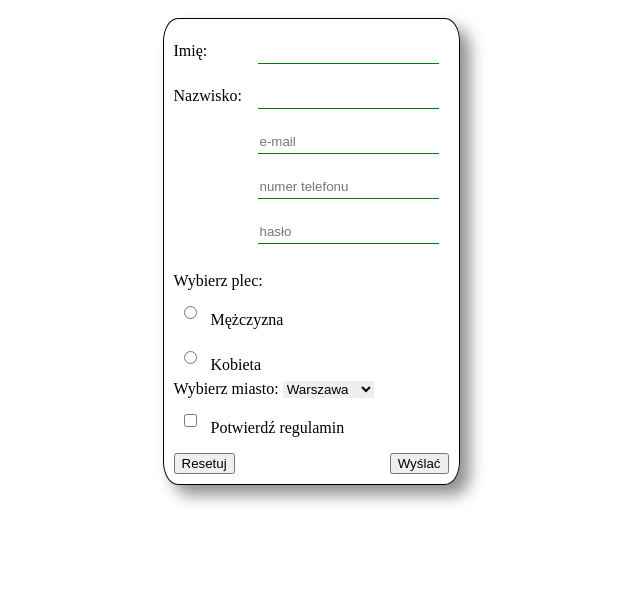
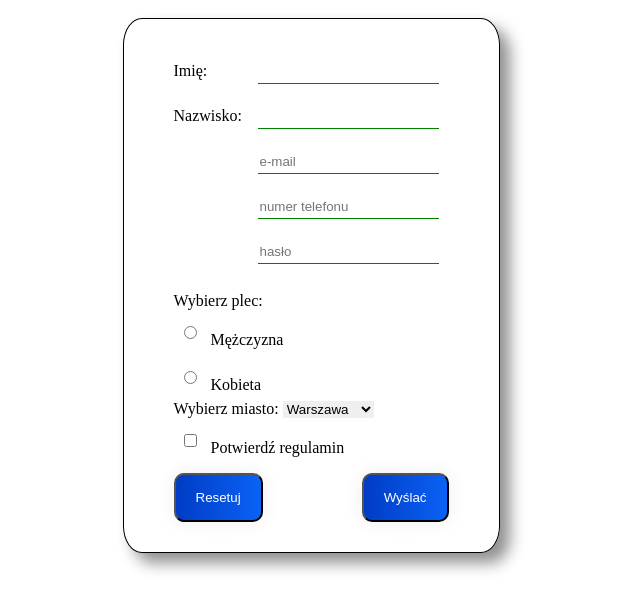
Before and after one commit to RomaniukD/Formularz07, a plain HTML site: page formularz.html in a window 1280 px wide. Shown: the part 48-658 px from the top of the page, without its empty margins (329-969 px from the left). Drawn offline with Linux system fonts and the light colour scheme.

Commit message:
Update style.css

```diff
--- a/style.css
+++ b/style.css
@@ -2,13 +2,13 @@
     display: inline-block;
     border: 1px black solid;
     border-radius: 5%;
-    padding: 10px;
+    padding: 30px 50px;
     text-align: left;
     box-shadow: 10px 10px 15px rgba(26, 23, 23, 0.479);
     margin: auto;
 }
 
-.close_form{
+#close_form{
     display: block;
     position: absolute;
     top: 5px;
@@ -54,20 +54,17 @@ label {
     width: 70px;
 }
 
-.button_send {
-    margin: auto;
-    width: 100px;
-    height: 30px;
-    border-radius: 15%;
-    background-color:  green;
+.btn_hover {
+    padding: 15px 20px;
+    text-align: center;
+    transition: 0.5s;
+    background-size: 200% auto;
     color: white;
-    border: none;
-    box-shadow: 5px 5px 15px rgba(26, 23, 23, 0.479);
-    transition: 0.5s;
+    box-shadow: 0 0 20px #eee;
+    border-radius: 10px;
+    background-image: linear-gradient(to right, #003CC5 0%, #0B63F6 51%, #003CC5 100%);
 }
 
-.button_send:hover {
-    width: 105px;
-    height: 35px;
-    background-color: rgba(0, 128, 0, 0.719);
+.btn_hover:hover {
+    background-position: right center;
 }
```
